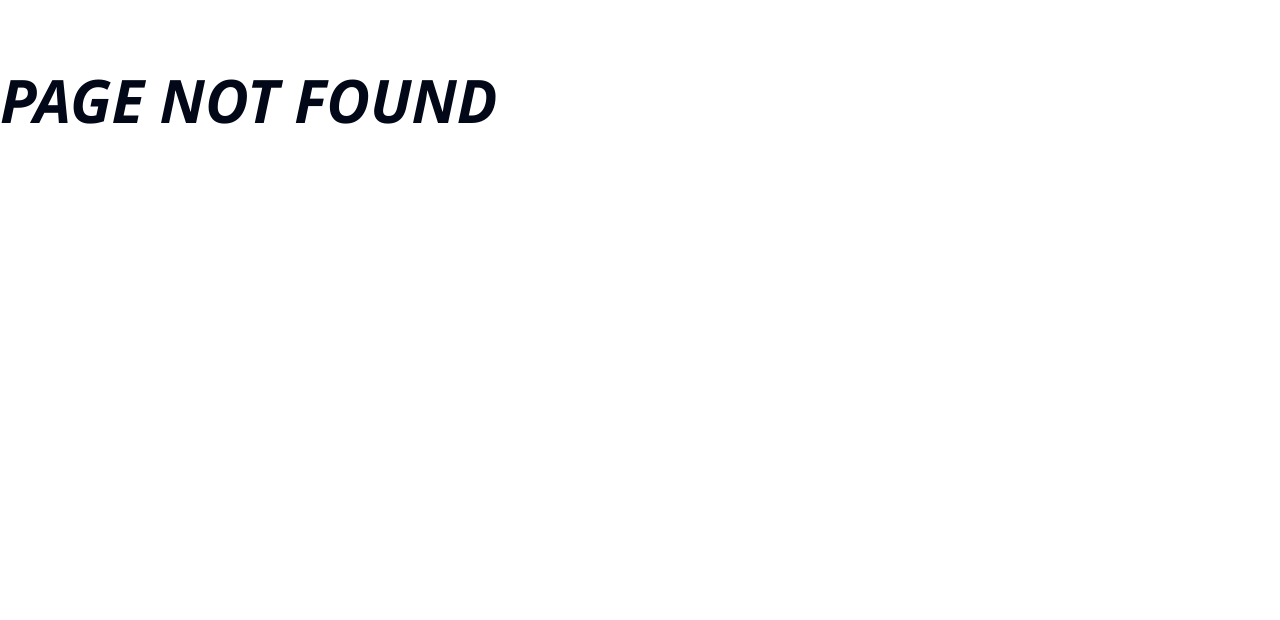
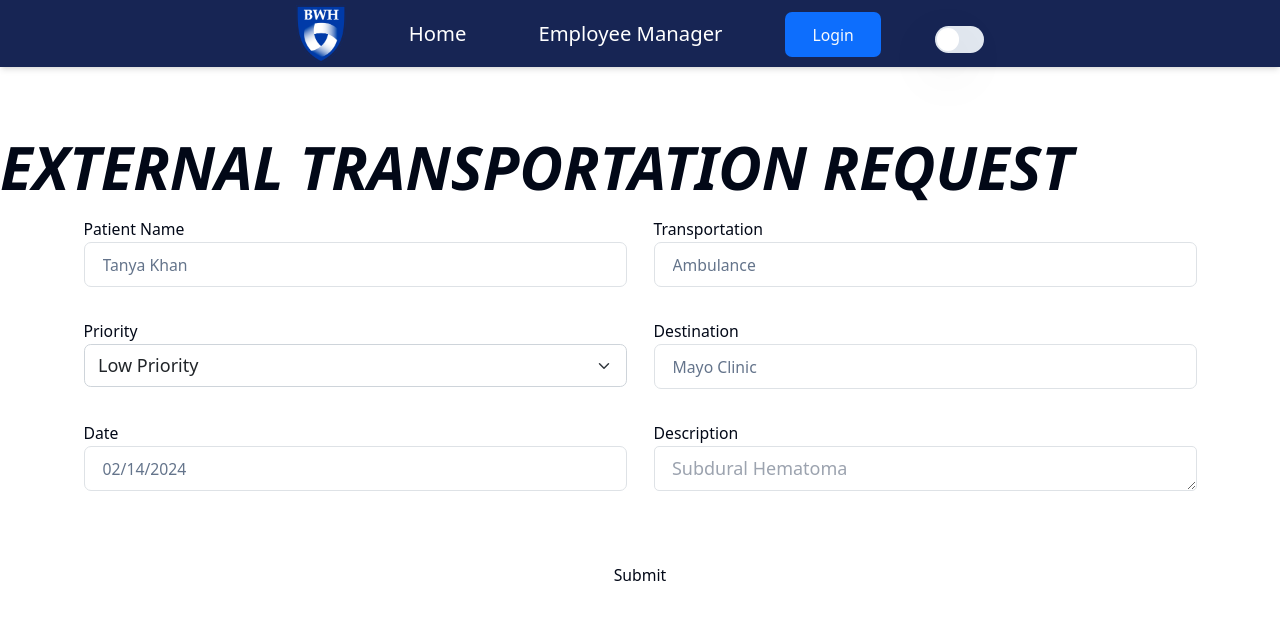
Before and after one commit to conner-olsen/BWH-Navigation-Management-System, a React (Vite) app in the folder apps/frontend/: page /ExternalTransportation in a window 1280 px wide. Before the commit this address had no page. Shown: the top 620 px of the page. Built offline with nearby package versions, Linux system fonts and the light colour scheme.

Commit message:
Frontend-- my specialty xx

```diff
--- a/apps/frontend/src/App.tsx
+++ b/apps/frontend/src/App.tsx
@@ -12,6 +12,7 @@ import BwhHomepage from "./routes/BwhHomepage.tsx";
 import UserPage from "./routes/UserPage.tsx";
 import EmployeeManager from "./routes/EmployeeManagement.tsx";
 import NavBar from "./components/NavBar.tsx";
+import ExternalTransportation from "./routes/ServiceRequests/ExternalTransportation.tsx";
 function App() {
   const router = createBrowserRouter([
     {
@@ -52,6 +53,10 @@ function App() {
               element: <ReligiousServiceRequest/>
           },
           {
+              path: "/ExternalTransportation",
+              element: <ExternalTransportation/>
+          },
+          {
               path: "/ServiceList",
               element: <ServiceList/>
           },
--- a/apps/frontend/src/routes/ServiceRequests/CleaningServiceRequest.tsx
+++ b/apps/frontend/src/routes/ServiceRequests/CleaningServiceRequest.tsx
@@ -69,7 +69,7 @@ const CleaningServiceRequest: React.FC = () => {
                     <Col>
                         <div>
                             <Label htmlFor="patientName">Patient Name</Label>
-                            <Input type="text" id="patientName" placeholder={"John Doe"}/>
+                            <Input type="text" id="patientName" placeholder={"Karish Gupta"}/>
                         </div>
                     </Col>
                     <Col>
--- a/apps/frontend/src/routes/ServiceRequests/ExternalTransportation.tsx
+++ b/apps/frontend/src/routes/ServiceRequests/ExternalTransportation.tsx
@@ -0,0 +1,140 @@
+import React, { useState } from 'react';
+import axios from "axios";
+import {Input} from "../../components/ui/input.tsx";
+import {Col, Container, Row} from "react-bootstrap";
+import {Label} from "../../components/ui/label.tsx";
+import Form from "react-bootstrap/Form";
+import {Button} from "../../components/ui/button.tsx";
+import {Textarea} from "../../components/ui/textarea.tsx";
+
+const ExternalTransportation: React.FC = () => {
+
+
+
+    function getRandomInt(max: number) {
+        return Math.floor(Math.random() * max);
+    }
+
+
+
+    const [formData, setFormData] = useState({
+        id: 0,
+        nodeID: '',
+        patientName: '',
+        type: '',
+        priority: '',
+        status: 'UnAssigned',
+        employeeUser: 'none'
+    });
+
+    const handleSubmit = async (event: React.FormEvent) => {
+        event.preventDefault();
+        setFormData({
+            id: getRandomInt(1000000),
+            nodeID: '',
+            patientName: '',
+            type: '',
+            priority: '',
+            status: '',
+            employeeUser: ''
+        });
+        try {
+            const response = await axios.post("/api/", JSON.stringify(formData), {
+                headers: {
+                    "Content-Type": 'application/json'
+                }
+            });
+
+            if (response.status === 200) {
+                console.log('Data sent successfully');
+            } else {
+                console.error('Error sending data');
+            }
+        } catch (error) {
+            console.error('Error sending data:', error);
+        }
+    };
+
+
+
+    return (
+        <div>
+
+            <h1>
+                External Transportation Request
+            </h1>
+
+            <Container>
+                <Row>
+                    <Col>
+                        <div>
+                            <Label htmlFor="patientName">Patient Name</Label>
+                            <Input type="text" id="patientName" placeholder={"Tanya Khan"}/>
+                        </div>
+                    </Col>
+                    <Col>
+                        <div>
+                            <Label htmlFor="transportation">Transportation</Label>
+                            <Input type="text" id="transportation" placeholder={"Ambulance"}/>
+                        </div>
+                    </Col>
+
+                </Row>
+                <br/>
+
+                <Row>
+
+                    <Col>
+                        <div>
+                            <label
+                                className="text-sm font-medium leading-none peer-disabled:cursor-not-allowed peer-disabled:opacity-70">Priority</label>
+                            <Form.Select>
+                                <option value="Low Priority">Low Priority</option>
+                                <option value="High Priority">High Priority</option>
+                                <option value="Emergency">Emergency</option>
+                            </Form.Select>
+                        </div>
+                    </Col>
+                    <Col>
+                        <div>
+                            <Label htmlFor="destination">Destination</Label>
+                            <Input type="text" id="destination" placeholder={"Mayo Clinic"}/>
+                        </div>
+                    </Col>
+
+                </Row>
+                <br/>
+                <Row>
+                    <Col>
+                        <div>
+                            <Label htmlFor="date">Date</Label>
+                            <Input type="text" id="date" placeholder={"02/14/2024"}/>
+                        </div>
+                    </Col>
+                    <Col>
+                        <div>
+                            <Label htmlFor="description">Description</Label>
+                            <Textarea id="description" placeholder={"  Subdural Hematoma"}/>
+                        </div>
+                    </Col>
+
+
+
+                </Row>
+                <br/>
+                <Row>
+
+                </Row>
+                <br/>
+
+
+                <Row>
+                    <Button variant={"ghost"} onClick={handleSubmit}>Submit</Button>
+                </Row>
+
+            </Container>
+
+        </div>
+    );
+};
+export default ExternalTransportation;
--- a/apps/frontend/src/routes/ServiceRequests/InternalTransportation.tsx
+++ b/apps/frontend/src/routes/ServiceRequests/InternalTransportation.tsx
@@ -0,0 +1,119 @@
+import React, { useState } from 'react';
+import axios from "axios";
+import {Input} from "../../components/ui/input.tsx";
+import {Col, Container, Row} from "react-bootstrap";
+import {Label} from "../../components/ui/label.tsx";
+import Form from "react-bootstrap/Form";
+import {Button} from "../../components/ui/button.tsx";
+import LocationDropdown from "../../components/LocationDropdown.tsx";
+
+const InteralTransportation: React.FC = () => {
+
+
+
+    function getRandomInt(max: number) {
+        return Math.floor(Math.random() * max);
+    }
+
+
+
+    const [formData, setFormData] = useState({
+        id: 0,
+        nodeID: '',
+        patientName: '',
+        type: '',
+        priority: '',
+        status: 'UnAssigned',
+        employeeUser: 'none'
+    });
+
+    const handleSubmit = async (event: React.FormEvent) => {
+        event.preventDefault();
+        setFormData({
+            id: getRandomInt(1000000),
+            nodeID: '',
+            patientName: '',
+            type: '',
+            priority: '',
+            status: '',
+            employeeUser: ''
+        });
+        try {
+            const response = await axios.post("/api/", JSON.stringify(formData), {
+                headers: {
+                    "Content-Type": 'application/json'
+                }
+            });
+
+            if (response.status === 200) {
+                console.log('Data sent successfully');
+            } else {
+                console.error('Error sending data');
+            }
+        } catch (error) {
+            console.error('Error sending data:', error);
+        }
+    };
+
+
+
+    return (
+        <div>
+
+            <h1>
+                Internal Transportation Request
+            </h1>
+
+            <Container>
+                <Row>
+                    <Col>
+                        <div>
+                            <Label htmlFor="patientName">Patient Name</Label>
+                            <Input type="text" id="patientName" placeholder={"Karish Gupta"}/>
+                        </div>
+                    </Col>
+                    <Col>
+                        <div>
+                            <label
+                                className="text-sm font-medium leading-none peer-disabled:cursor-not-allowed peer-disabled:opacity-70">Type
+                                of Cleaning</label>
+                            <Form.Select>
+                                <option value="Basic">Basic</option>
+                                <option value="Regular">Regular</option>
+                                <option value="Deep">Deep</option>
+                            </Form.Select>
+                        </div>
+                    </Col>
+                </Row>
+                <br/>
+
+                <Row>
+                    <Col>
+                        <LocationDropdown></LocationDropdown>
+                    </Col>
+
+                    <Col>
+                        <div>
+                            <label
+                                className="text-sm font-medium leading-none peer-disabled:cursor-not-allowed peer-disabled:opacity-70">Priority</label>
+                            <Form.Select>
+                                <option value="Low Priority">Low Priority</option>
+                                <option value="High Priority">High Priority</option>
+                                <option value="Emergency">Emergency</option>
+                            </Form.Select>
+                        </div>
+                    </Col>
+                </Row>
+
+                <br/>
+
+                <Row>
+                    <Button variant={"ghost"} onClick={handleSubmit}>Submit</Button>
+                </Row>
+
+            </Container>
+
+        </div>
+    );
+};
+export default InteralTransportation;
--- a/apps/frontend/src/routes/ServiceRequests/ReligiousServiceRequest.tsx
+++ b/apps/frontend/src/routes/ServiceRequests/ReligiousServiceRequest.tsx
@@ -1,7 +1,7 @@
 import React, { useState } from 'react';
 import axios from "axios";
 import {Input} from "../../components/ui/input.tsx";
-import {Col, Container, Row} from "react-bootstrap";
+import {Col, Container, Form, Row} from "react-bootstrap";
 import {Label} from "../../components/ui/label.tsx";
 import {Button} from "../../components/ui/button.tsx";
 import LocationDropdown from "../../components/LocationDropdown.tsx";
@@ -90,6 +90,20 @@ const CleaningServiceRequest: React.FC = () => {
 
                     <Col>
                         <div>
+                            <label
+                                className="text-sm font-medium leading-none peer-disabled:cursor-not-allowed peer-disabled:opacity-70">Priority</label>
+                            <Form.Select>
+                                <option value="Low Priority">Low Priority</option>
+                                <option value="High Priority">High Priority</option>
+                                <option value="Emergency">Emergency</option>
+                            </Form.Select>
+                        </div>
+                    </Col>
+
+
+
+                    <Col>
+                        <div>
                             <Label htmlFor="note">Request Details</Label>
                             <Textarea id="note" placeholder="Prayer time breaks"></Textarea>
                         </div>
--- a/apps/frontend/src/routes/ServiceRequests/ServiceList.tsx
+++ b/apps/frontend/src/routes/ServiceRequests/ServiceList.tsx
@@ -102,7 +102,7 @@ const ServiceList = () => {
                     </Col>
 
                     <Col>
-                        <Link to="/flowerService" className={"no-underline"}>
+                        <Link to="/ExternalTransportation" className={"no-underline"}>
                             <Card className="max-w-md border-gray-200">
                                 <CardHeader>
                                     <CardTitle className="text-xl">External Transportation Request</CardTitle>
```
